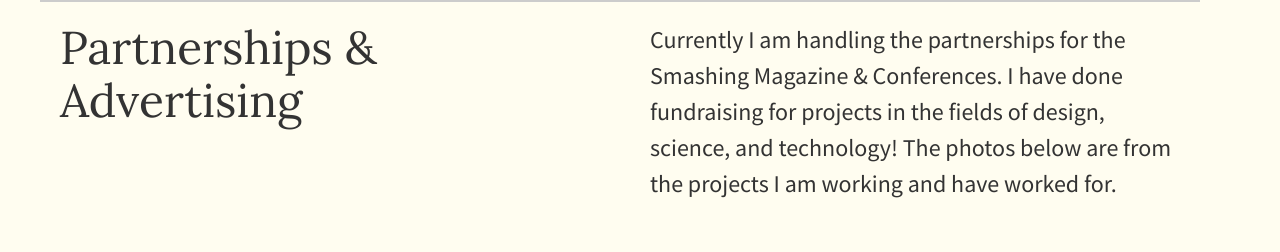
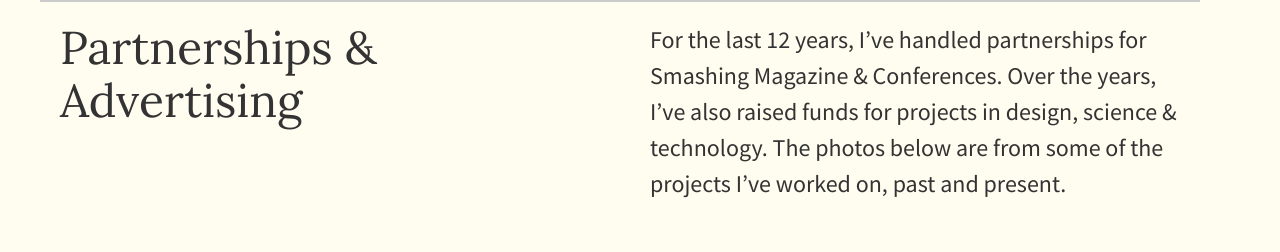
Before and after one commit to mariondita/marionajones-net, a plain HTML site: page site/work/partnerships/index.html in a window 1280 px wide. Shown: the part 204-456 px from the top of the page. Drawn offline with Linux system fonts and the light colour scheme.

Commit message:
Partnerships: rewritten intro
Co-Authored-By: Claude Opus 5.5 <noreply@anthropic.com>
Claude-Session: https://claude.ai/code/session_016R5T8HULVGKfAE3PW3pdJb

```diff
--- a/site/work/partnerships/index.html
+++ b/site/work/partnerships/index.html
@@ -60,7 +60,7 @@
             <h1>Partnerships & Advertising</h1>
         </div>
         <div class="event-header-right">
-            <p class="event-description">Currently I am handling the partnerships for the Smashing Magazine & Conferences. I have done fundraising for projects in the fields of design, science, and technology! The photos below are from the projects I am working and have worked for.</p>
+            <p class="event-description">For the last 12 years, I’ve handled partnerships for Smashing Magazine &amp; Conferences. Over the years, I’ve also raised funds for projects in design, science &amp; technology. The photos below are from some of the projects I’ve worked on, past and present.</p>
         </div>
     </div>
     <div class="event-gallery">
```
